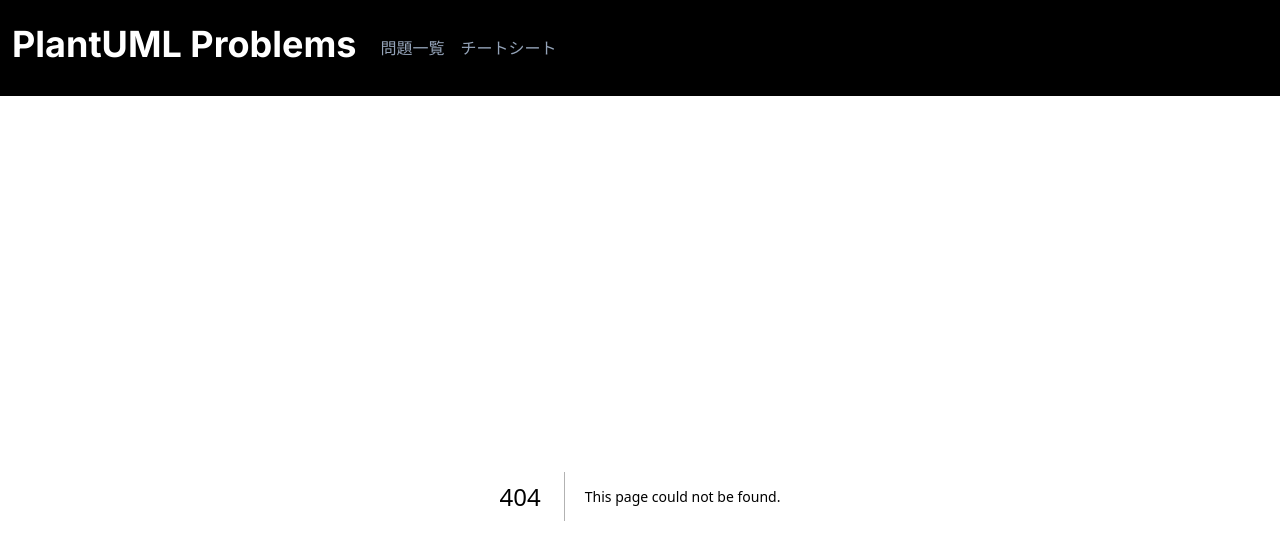
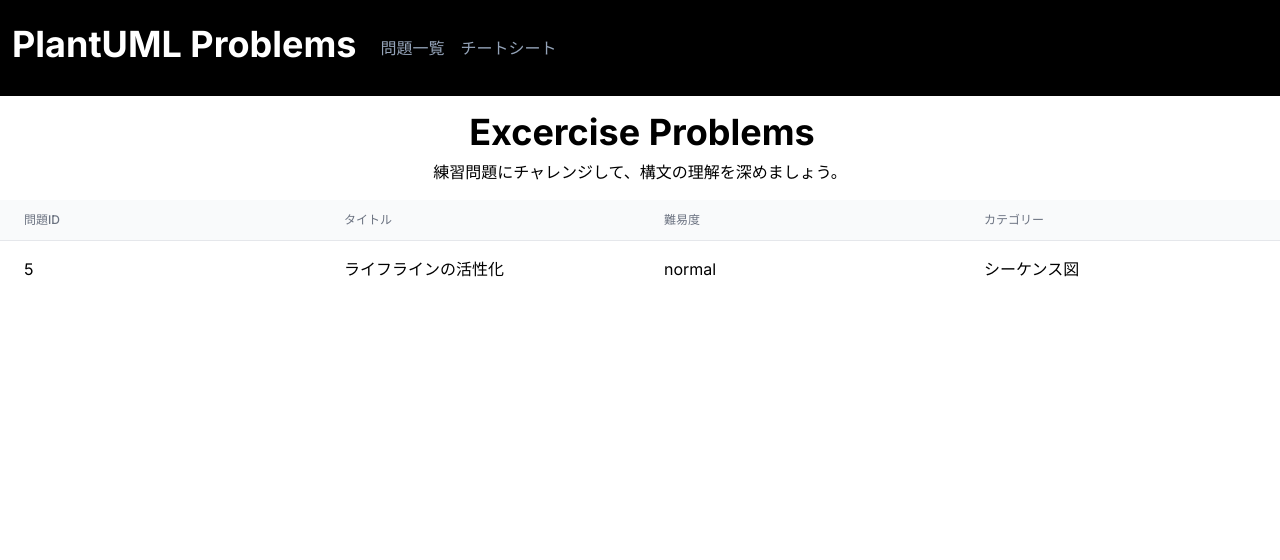
Before and after one commit to SouthernMinami/plantuml-problems, a Next.js app in the folder frontend/: page /problems in a window 1280 px wide. Before the commit this address had no page. Shown: the top 560 px of the page. Built offline with nearby package versions, Linux system fonts and the light colour scheme.

Commit message:
Add: 問題一覧ページを追加

```diff
--- /dev/null
+++ b/frontend/api/fetchProblemsJSON.tsx
@@ -0,0 +1,11 @@
+import { Problem } from '@/app/types/types'
+import fs from 'fs'
+import path from 'path'
+
+export const fetchProblemsJSON = (): Problem[] => {
+  console.log(process.cwd())
+  const filePath = path.join(process.cwd(), 'public', 'problems.json')
+  const fileData = fs.readFileSync(filePath, 'utf-8')
+  const problems: Problem[] = JSON.parse(fileData)
+  return problems
+}
--- a/frontend/app/components/elements/buttons/DownloadButton.tsx
+++ b/frontend/app/components/elements/buttons/DownloadButton.tsx
@@ -7,10 +7,20 @@
 }
 
 export const DownloadButton = ({ code, extension }: Props) => {
+    const getContentBlob = async (url: string): Promise<Blob | null> => {
+        try {
+            const res = await fetch(url);
+            const blob = await res.blob();
+            return blob;
+        } catch (error) {
+            console.error(error);
+            return null;
+        }
+    }
 
-    const downloadFile = (extension: string) => () => {
-        // Add code here to handle the download
-        fetch('http://localhost:8003/api.php', {
+    const downloadFile = async (extension: string) => {
+        try {
+            const res = await fetch('http://localhost:8003/api.php', {
                 method: 'POST',
                 body: JSON.stringify({
                     "code": code,
@@ -20,19 +30,21 @@
                     'Content-Type': 'text/plain'
                 },
             })
-            .then(response => response.text())
-            .then(data => {
-                const blob = new Blob([data], { type: `image/${extension}` })
-                const a = document.createElement('a')
-                a.href = URL.createObjectURL(blob)
-                a.download = `uml.${extension}`
-                a.click()
-            })
-            .catch(error => console.error(error))
+            const url = await res.text();
+            const blob = await getContentBlob(url);
+            if (blob) {
+                const a = document.createElement('a');
+                a.href = URL.createObjectURL(blob);
+                a.download = `plant-uml.${extension}`;
+                a.click();
+            }
+        } catch (error) {
+            console.error(error);
+        }
     }
     return (
         <a href="#" download>
-            <button className={`${styles['download-btn']}`} onClick={downloadFile(extension)}> Download File </button>
+            <button className={`${styles['download-btn']}`} onClick={() => downloadFile(extension)}> Download File </button>
         </a>
     )
 }
--- a/frontend/app/components/layouts/Header.tsx
+++ b/frontend/app/components/layouts/Header.tsx
@@ -16,10 +16,10 @@
                         </Link>
                     </li>
                     <li className="flex items-center justify-between text-slate-400">
-                        <Link href="/resume">問題一覧</Link>
+                        <Link href="/problems">問題一覧</Link>
                     </li>
                     <li className="flex items-center justify-between text-slate-400">
-                        <Link href="/works">チートシート</Link>
+                        <Link href="/cheatsheet">チートシート</Link>
                     </li>
                 </ul>
             </nav>
--- /dev/null
+++ b/frontend/app/problems/[problemId]/page.tsx
@@ -0,0 +1,43 @@
+'use client'
+
+import { useEffect, useState } from 'react'
+import { Problem } from "@/app/types/types"
+import { useSearchParams } from 'next/navigation'
+
+const ProblemPage = () => {
+    // TODO: problemIdを取得できるようにする
+    const searchParams = useSearchParams()
+    const problemId = searchParams.get('problemId')
+    console.log(problemId)
+
+    const [problem, setProblem] = useState<Problem>()
+
+    const fetchProblem = (currId: number) => {
+        const xhr = new XMLHttpRequest()
+        xhr.open('GET', 'problems.json', true)
+        xhr.onload = () => {
+            if (xhr.status === 200) {
+                const problems: Problem[] = JSON.parse(xhr.responseText)
+                console.log(problems)
+                setProblem(problems.find(problem => problem.id === currId))
+            } else {
+                console.error('問題データの取得に失敗しました。')
+            }
+        }
+        xhr.send()
+    }
+
+    useEffect(() => {
+        if (problemId) {
+            fetchProblem(parseInt(problemId))
+        }
+    }, [problemId])
+
+    return (
+        <div>
+            <h1>問題{problemId}:</h1>
+        </div>
+    )
+}
+
+export default ProblemPage
--- /dev/null
+++ b/frontend/app/problems/page.tsx
@@ -0,0 +1,84 @@
+// import { fetchProblemsJSON } from "@/api/fetchProblemsJSON";
+'use client';
+
+import Link from "next/link";
+import { Problem } from "../types/types";
+import { useEffect, useState } from "react";
+
+const Problems: React.FC = () => {
+    const [problems, setProblems] = useState<Problem[]>([])
+
+    useEffect(() => {
+        const xhr = new XMLHttpRequest()
+        xhr.open('GET', 'problems.json', true)
+        xhr.onload = () => {
+            if (xhr.status === 200) {
+                setProblems(JSON.parse(xhr.responseText))
+            } else {
+                console.error('問題データの取得に失敗しました。')
+            }
+        }
+        xhr.send()
+    }, [])
+
+    return (
+        <>
+            <div className="my-4">
+                <h1 className="flex justify-center text-4xl font-bold text-black pb-2 pl-3 pr-2">
+                    Excercise Problems
+                </h1>
+                <p className="flex justify-center">練習問題にチャレンジして、構文の理解を深めましょう。</p>
+            </div>
+            <div className="problems-table flex justify-center">
+                <table className="min-w-full divide-y divide-gray-200">
+                    <thead className="bg-gray-50">
+                        <tr>
+                            <th className="px-6 py-3 text-left text-xs font-medium text-gray-500">
+                                問題ID
+                            </th>
+                            <th className="px-6 py-3 text-left text-xs font-medium text-gray-500">
+                                タイトル
+                            </th>
+                            <th className="px-6 py-3 text-left text-xs font-medium text-gray-500">
+                                難易度
+                            </th>
+                            <th className="px-6 py-3 text-left text-xs font-medium text-gray-500">
+                                カテゴリー
+                            </th>
+                        </tr>
+                    </thead>
+                    <tbody className="bg-white divide-y divide-gray-200">
+                        {problems.map((problem, index) => {
+                            return (
+                                <tr className="hover:bg-gray-100" key={index}>
+                                    <td className="px-6 py-4 w-1/4">
+                                        <Link href={`problems/${problem.id}`} className="">
+                                            {problem.id}
+                                        </Link>
+                                    </td>
+                                    <td className="px-6 py-4 w-1/4">
+                                        <Link href={`problems/${problem.id}`} className="">
+                                            {problem.title}
+                                        </Link>
+                                    </td>
+                                    <td className="px-6 py-4 w-1/4">
+                                        <Link href={`problems/${problem.id}`} className="">
+                                            {problem.difficulty}
+                                        </Link>
+                                    </td>
+                                    <td className="px-6 py-4 w-1/4">
+                                        <Link href={`problems/${problem.id}`} className="">
+                                            {problem.category}
+                                        </Link>
+                                    </td>
+                                </tr>
+                            )
+                        })}
+                    </tbody>
+                </table>
+            </div>
+        </>
+    )
+}
+
+export default Problems;
--- /dev/null
+++ b/frontend/app/types/types.tsx
@@ -0,0 +1,7 @@
+export type Problem = {
+    id: number,
+    title: string,
+    difficulty: string,
+    category: string,
+    uml: string,
+}
--- /dev/null
+++ b/frontend/public/problems.json
@@ -0,0 +1,9 @@
+[
+    {
+        "id": 5,
+        "title": "ライフラインの活性化",
+        "difficulty": "normal",
+        "category": "シーケンス図",
+        "uml": "@startuml\nautoactivate on\nalice -> bob : hello\nbob -> bob : self call\nbill -> bob #005500 : hello from thread 2\nbob -> george ** : create\nreturn done in thread 2\nreturn rc\nbob -> george !! : delete\nreturn success\n@enduml"
+    }
+]
```
Also changed, not shown: frontend/app/Problems/[problemId]/page.tsx (deleted), frontend/app/Problems/page.tsx (deleted). Lines whose indentation alone changed are shown as unchanged.
